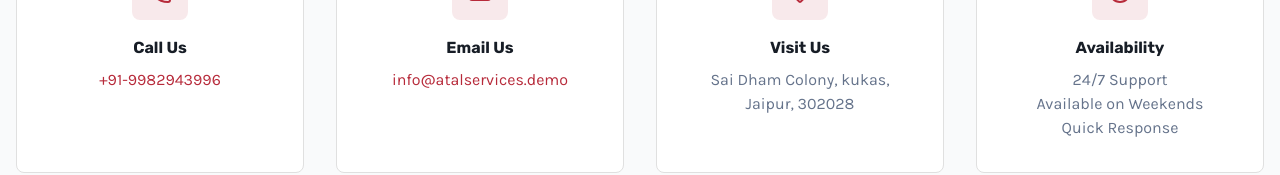
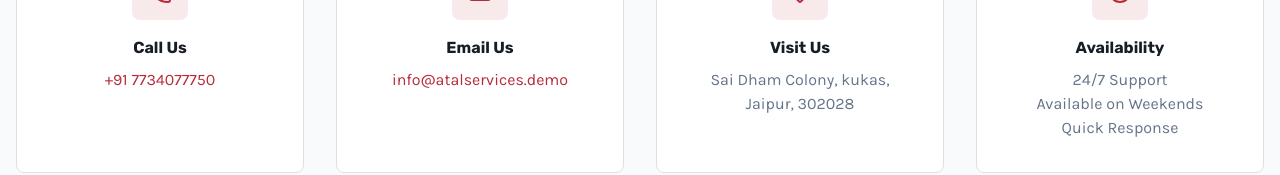
Before and after one commit to temp00100/anish-atal, a React (Vite) app: page / in a window 1280 px wide. Shown: the part 4927-5102 px from the top of the page. Built offline with nearby package versions, Linux system fonts and the light colour scheme.

Commit message:
contact update

```diff
--- a/src/components/Contact.jsx
+++ b/src/components/Contact.jsx
@@ -21,8 +21,8 @@ export default function Contact() {
               </div>
             </div>
             <h3 className="text-xs sm:text-sm md:text-base font-bold text-foreground mb-1 sm:mb-2">Call Us</h3>
-            <a href="tel:+18001234567" className="text-xs sm:text-sm md:text-base text-primary hover:opacity-80 transition break-all">
-              +91-9982943996
+            <a href="tel:+91 7734077750" className="text-xs sm:text-sm md:text-base text-primary hover:opacity-80 transition break-all">
+              +91 7734077750
             </a>
           </div>
 
```
